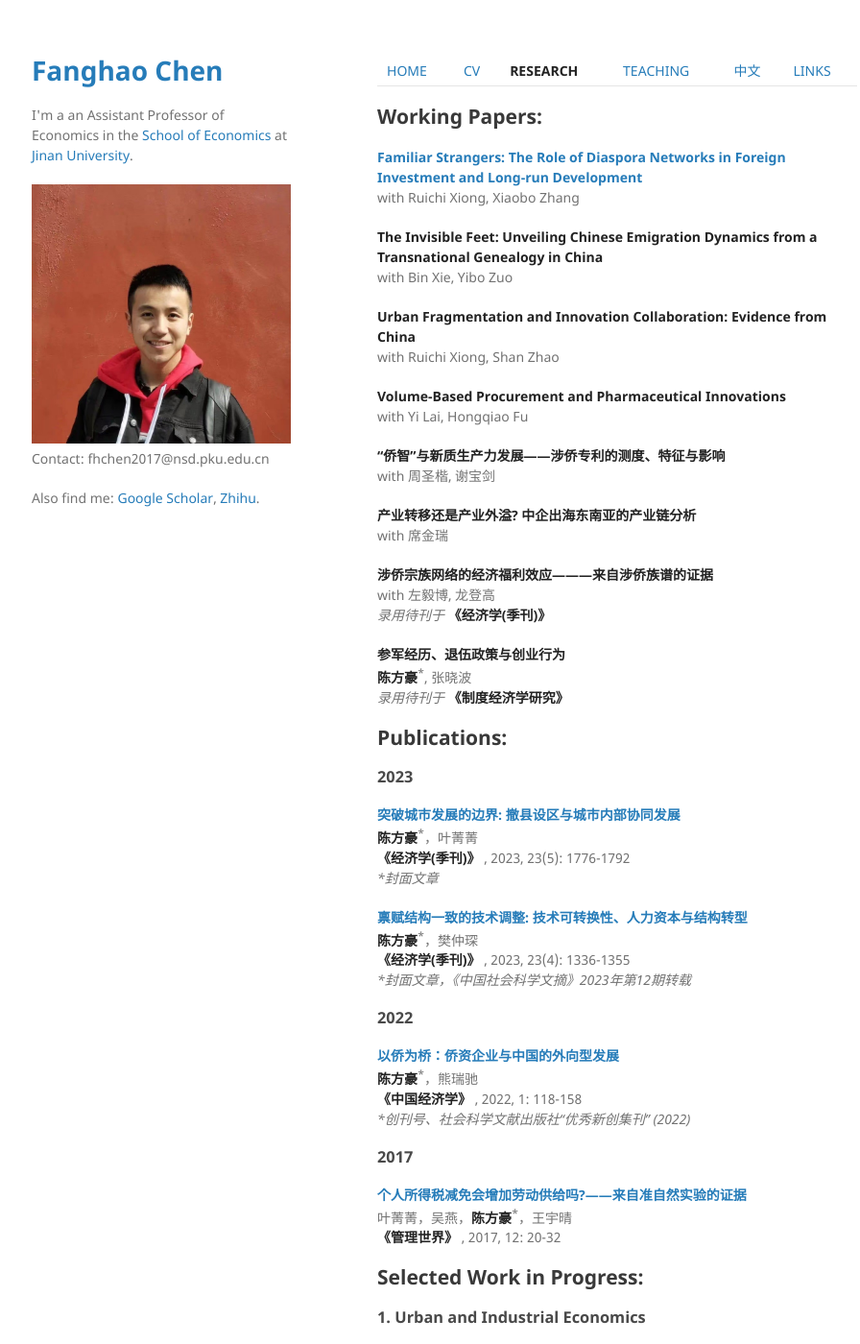
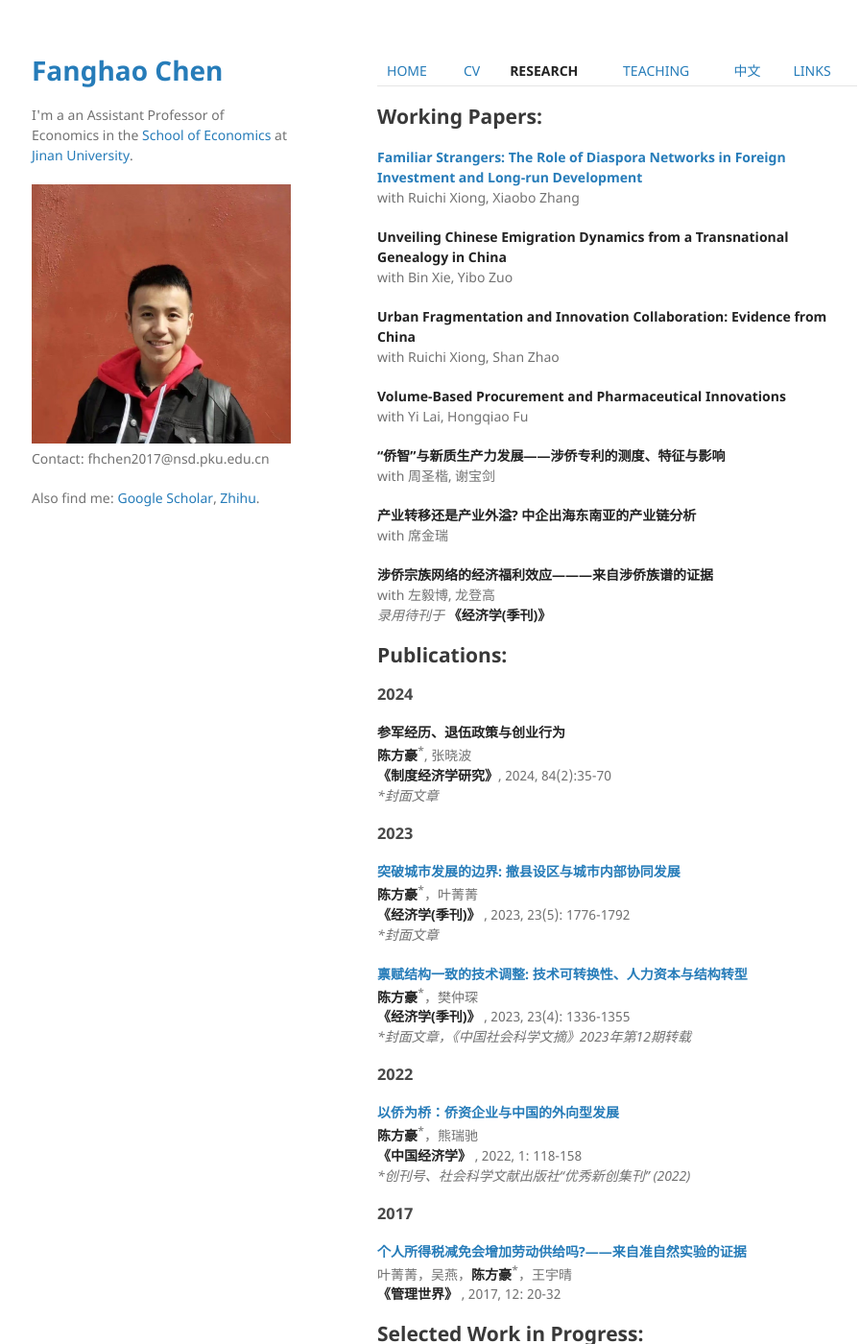
Before and after one commit to FanghaoChen/homepage, a Jekyll site: the page built from research.md, in a window 1280 px wide and 1400 px high. Shown: the whole window at 96% size, without its empty margins (177-1073 px from the left). Built offline with Jekyll 4.4.1, drawn with Linux system fonts in a browser that asks for light colours; some of the changed text lies outside the part shown.

Commit message:
Update research.md

```diff
--- a/research.md
+++ b/research.md
@@ -9,7 +9,7 @@ layout: default
 **[Familiar Strangers: The Role of Diaspora Networks in Foreign Investment and Long-run Development](https://papers.ssrn.com/sol3/papers.cfm?abstract_id=4004159)** <br/>
 with Ruichi Xiong, Xiaobo Zhang
 
-**The Invisible Feet: Unveiling Chinese Emigration Dynamics from a Transnational Genealogy in China**<br/>
+**Unveiling Chinese Emigration Dynamics from a Transnational Genealogy in China**<br/>
 with Bin Xie, Yibo Zuo  <br/>
 
 **Urban Fragmentation and Innovation Collaboration: Evidence from China** <br/>
@@ -28,11 +28,14 @@ with 席金瑞 <br/>
 with 左毅博, 龙登高 <br/>
  <em> 录用待刊于 </em> **《经济学(季刊)》**
 
+## Publications:
+
+### 2024 ###
+
 **参军经历、退伍政策与创业行为** <br/>
 **陈方豪**<sup>*</sup>, 张晓波 <br/>
- <em> 录用待刊于 </em> **《制度经济学研究》**
-
-## Publications:
+**《制度经济学研究》**, 2024, 84(2):35-70 <br/>
+<em> *封面文章 </em>
 
 ### 2023 ###
 
@@ -80,8 +80,8 @@ with Ruichi Xiong, Zhongchen Fan, Shaoda Wang
 
 ### 2. Development and International Economics ###
 
-**测度与刻画全球华商网络**<br/>
-with 吴战篪
+**全球华商资产测算**<br/>
+with 吴战篪，杜文馨
 
 **Homemade Foreign Partners**<br/>
 with Mingmei Liu
```
Also changed, not shown: other parts of research.md (+0 -3 lines).
